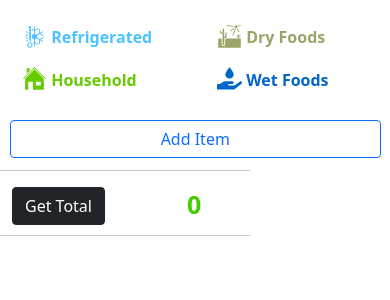
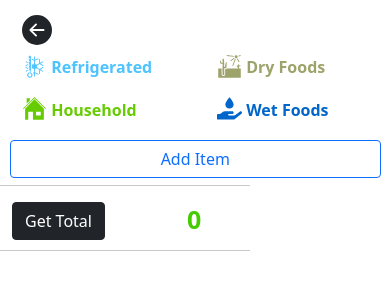
Before and after one commit to mranoka/grocer, a React (Create React App) app in the folder client/: page /container in a window 390 px wide. Shown: the top 300 px of the page. Built offline with nearby package versions, Linux system fonts and the light colour scheme.

Commit message:
scroller fix

```diff
--- a/client/src/Components/Container.js
+++ b/client/src/Components/Container.js
@@ -147,7 +147,7 @@ export default class FieldContainer extends React.Component {
         </Row>
         <Row className="body-row">
           <div className="add-boton-div">
-            <Row>
+            <Row id="add-item-div">
               <Button
                 id="add-boton"
                 variant="outline-primary"
--- a/client/src/Components/Header.js
+++ b/client/src/Components/Header.js
@@ -5,12 +5,41 @@ import { GiHouse } from "react-icons/gi";
 import { GiThermometerCold } from "react-icons/gi";
 import { GiDesert } from "react-icons/gi";
 import { FaHandHoldingWater } from "react-icons/fa";
+import { BsFillArrowLeftCircleFill } from "react-icons/bs";
+import { Redirect } from "react-router-dom";
 import "../index.css";
 
-function Header() {
+export default class Header extends React.Component {
+  constructor(props) {
+    super(props);
+    this.state = {
+      redirect: null,
+    };
+
+    this.handleToHome = this.handleToHome.bind(this);
+  }
+
+  handleToHome() {
+    this.setState({
+      redirect: "/",
+    });
+  }
+
+  render() {
+    if (this.state.redirect) {
+      return <Redirect to={this.state.redirect} />;
+    }
+
     return (
       <div id="header" className="header-container">
         <div>
+          <Row>
+            <Col>
+              <span onClick={this.handleToHome}>
+                <BsFillArrowLeftCircleFill size={30} />
+              </span>
+            </Col>
+          </Row>
           <Row className="top-header-row">
             <Col id="refrigerated">
               <span className="cat-icon">
@@ -43,5 +72,4 @@ function Header() {
       </div>
     );
   }
-
-export default Header;
+}
--- a/client/src/Components/Landing.js
+++ b/client/src/Components/Landing.js
@@ -3,8 +3,8 @@ import Button from "react-bootstrap/Button";
 import Form from "react-bootstrap/Form";
 import fetch from "isomorphic-fetch";
 import Modal from "react-bootstrap/Modal";
-// import FieldContainer from "./Container";
 import { Redirect } from "react-router-dom";
+import { GiHamburgerMenu } from "react-icons/gi";
 
 export default class Landing extends React.Component {
   constructor(props) {
@@ -106,6 +106,9 @@ export default class Landing extends React.Component {
 
     return (
       <div id="landing-container" className="landing-text">
+      <div>
+        <span> <GiHamburgerMenu /></span>
+      </div>
         <div id="welcome-div" className="landing-text">
           WELCOME
         </div>
--- a/client/src/index.css
+++ b/client/src/index.css
@@ -136,8 +136,8 @@
 
   #serious-container {
     position: relative;
-    top: 110px;
-    height: 800px;
+    top: 120px;
+    /* height: 100vh; */
     overflow-x: hidden;
 
   }
@@ -154,7 +154,7 @@
 
   #totals-row {
     position: fixed;
-    top: 160px;
+    top: 175px;
     width: 250px;
   }
 
@@ -166,6 +166,10 @@
     margin-top: 10px;
   }
 
+  #add-item-div {
+    margin-top: 20px;
+  }
+
 }
 
 @media screen and (min-width: 581px) {
```
Also changed, not shown: 1 other file (tests, documents, lock files or other folders). Lines whose indentation alone changed are shown as unchanged.
